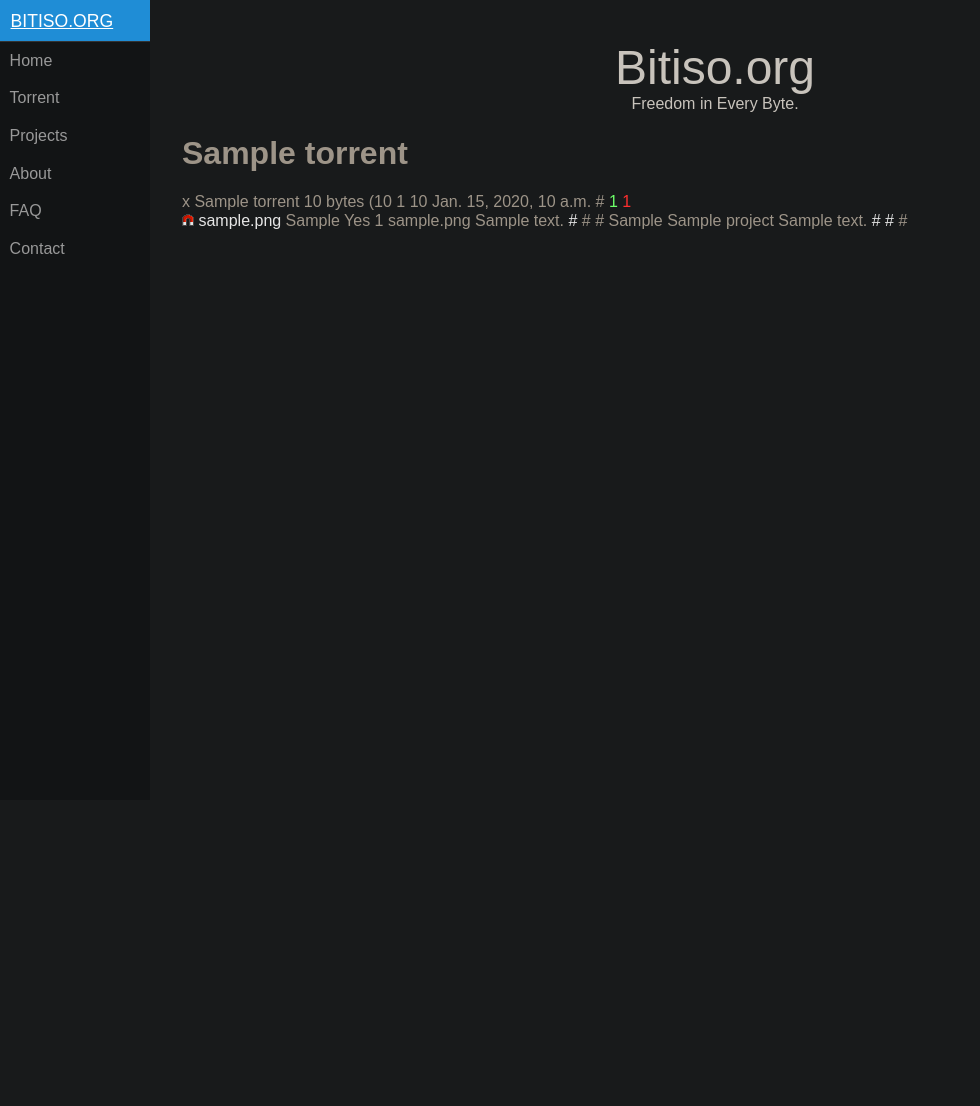
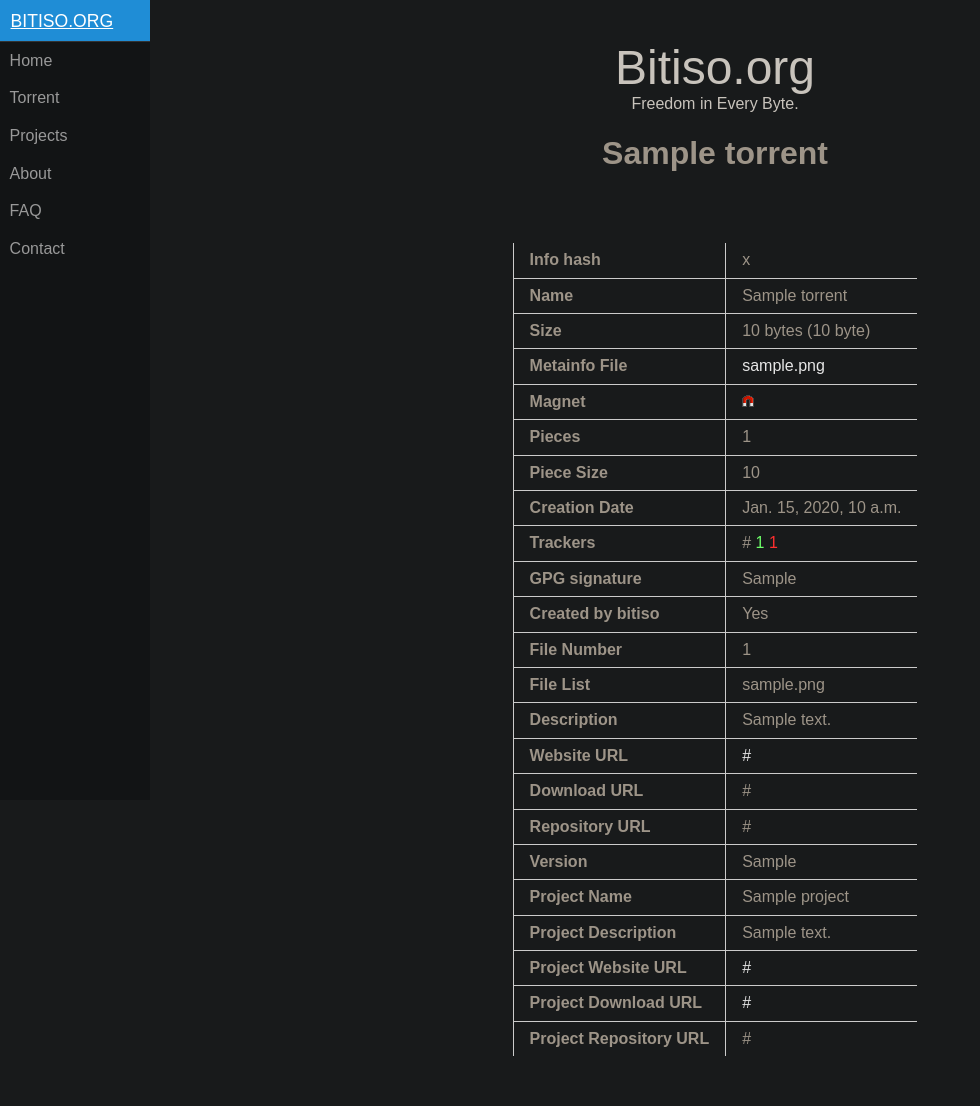
Before and after one commit to pandamasta/bitiso-django, a Django app: page /detail/x/ in a window 1280 px wide. Shown: the whole page, without its empty margins (0-980 px from the left). Before the commit the page ends 254 px from the top, so only its background shows below. Run offline with Django 3.2, Linux system fonts and the light colour scheme; tables that the repository leaves empty hold one stand-in row (values such as "Sample post"); some libraries are stand-ins or nearby versions.

Commit message:
Reformat details.html

```diff
--- a/torrent/templates/torrent/details.html
+++ b/torrent/templates/torrent/details.html
@@ -2,74 +2,143 @@
 {% load static %}
 {% block title %}Bitiso.org{% endblock %}
 {% block content %}
-    <h1>{{ torrent_detail.name }}</h1>
+    <h1 style="text-align: center">{{ torrent_detail.name }}</h1>
+    <div class="scrollable-container">
 
-
-{{ torrent_detail.info_hash}}
-    {{ torrent_detail.name}}
-    {{ torrent_detail.size | filesizeformat }} ({{torrent_detail.size}}
-    {{ torrent_detail.pieces}}
-    {{ torrent_detail.piece_size}}
-    {{ torrent_detail.creation }}
+<table class="pure-table pure-table-bordered">
+    <tbody>
+        <tr>
+            <td><strong>Info hash</strong></td>
+            <td>{{ torrent_detail.info_hash }}</td>
+        </tr>
+        <tr>
+            <td><strong>Name</strong></td>
+            <td>{{ torrent_detail.name }}</td>
+        </tr>
+        <tr>
+            <td><strong>Size</strong></td>
+            <td>{{ torrent_detail.size | filesizeformat }} ({{ torrent_detail.size }} byte)</td>
+        </tr>
+        <tr>
+            <td><strong>Metainfo File</strong></td>
+            <td><a href="/media/{{ torrent_detail.metainfo_file }}">{{ torrent_detail.torrent_filename }}</a></td>
+        </tr>
+        <tr>
+            <td><strong>Magnet</strong></td>
+            <td><a href="{{ torrent_detail.magnet }}"><img src="{% static 'img/icon-magnet.gif' %}" alt="Magnet link"></a></td>
+        </tr>
+        <tr>
+            <td><strong>Pieces</strong></td>
+            <td>{{ torrent_detail.pieces }}</td>
+        </tr>
+        <tr>
+            <td><strong>Piece Size</strong></td>
+            <td>{{ torrent_detail.piece_size }}</td>
+        </tr>
+        <tr>
+            <td><strong>Creation Date</strong></td>
+            <td>{{ torrent_detail.creation }}</td>
+        </tr>
+        <tr>
+            <td><strong>Trackers</strong></td>
+            <td>
                 {% for tracker in tracker_detail %}
-           {{ tracker.tracker.url }} <span class="seed">{{ tracker.seed }}</span> <span class="leech">{{ tracker.leech }}</span> <br/>
+                    {{ tracker.tracker.url }} <span class="seed">{{ tracker.seed }}</span> <span class="leech">{{ tracker.leech }}</span><br/>
                 {% endfor %}
-    <a href="{{ torrent_detail.magnet}} "><img src="{% static 'img/icon-magnet.gif' %}" alt="Magnet link"></a>
-    <a href="/media/{{ torrent_detail.metainfo_file }} ">{{ torrent_detail.torrent_filename }}</a>
+            </td>
+        </tr>
         {% if torrent_detail.gpg_signature %}
-        {{ torrent_detail.gpg_signature }}
+        <tr>
+            <td><strong>GPG signature</strong></td>
+            <td>{{ torrent_detail.gpg_signature }}</td>
+        </tr>
         {% endif %}
+        <tr>
+            <td><strong>Created by bitiso</strong></td>
+            <td>
                 {% if torrent_detail.is_bitiso == True %}
                     Yes
                 {% else %}
                     No
                 {% endif %}
-{{ torrent_detail.file_nbr}}
-{{ torrent_detail.file_list}}
-
+            </td>
+        </tr>
+    <tr>
+    <td><strong>File Number</strong></td>
+    <td>{{ torrent_detail.file_nbr }}</td>
+</tr>
+<tr>
+    <td><strong>File List</strong></td>
+    <td>{{ torrent_detail.file_list }}</td>
+</tr>
 {% if torrent_detail.description %}
-  {{ torrent_detail.description }}
+<tr>
+    <td><strong>Description</strong></td>
+    <td>{{ torrent_detail.description }}</td>
+</tr>
+{% endif %}
+{% if torrent_detail.website_url %}
+<tr>
+    <td><strong>Website URL</strong></td>
+    <td><a href="{{ torrent_detail.website_url }}">{{ torrent_detail.website_url }}</a></td>
+</tr>
+{% endif %}
+{% if torrent_detail.website_url_download %}
+<tr>
+    <td><strong>Download URL</strong></td>
+    <td>{{ torrent_detail.website_url_download }}</td>
+</tr>
+{% endif %}
+{% if torrent_detail.website_url_repo %}
+<tr>
+    <td><strong>Repository URL</strong></td>
+    <td>{{ torrent_detail.website_url_repo }}</td>
+</tr>
+{% endif %}
+{% if torrent_detail.architecture %}
+<tr>
+    <td><strong>Architecture</strong></td>
+    <td>{{ torrent_detail.architecture }}</td>
+</tr>
+{% endif %}
+{% if torrent_detail.version %}
+<tr>
+    <td><strong>Version</strong></td>
+    <td>{{ torrent_detail.version }}</td>
+</tr>
+{% endif %}
+{% if torrent_detail.project.name %}
+<tr>
+    <td><strong>Project Name</strong></td>
+    <td>{{ torrent_detail.project.name }}</td>
+</tr>
+{% endif %}
+{% if torrent_detail.project.description %}
+<tr>
+    <td><strong>Project Description</strong></td>
+    <td>{{ torrent_detail.project.description }}</td>
+</tr>
+{% endif %}
+{% if torrent_detail.project.website_url %}
+<tr>
+    <td><strong>Project Website URL</strong></td>
+    <td><a href="{{ torrent_detail.project.website_url }}">{{ torrent_detail.project.website_url }}</a></td>
+</tr>
+{% endif %}
+{% if torrent_detail.project.website_url_download %}
+<tr>
+    <td><strong>Project Download URL</strong></td>
+    <td><a href="{{ torrent_detail.project.website_url_download }}">{{ torrent_detail.project.website_url_download }}</a></td>
+</tr>
+{% endif %}
+{% if torrent_detail.project.website_url_repo %}
+<tr>
+    <td><strong>Project Repository URL</strong></td>
+    <td>{{ torrent_detail.project.website_url_repo }}</td>
+</tr>
     {% endif %}
 
-    {%  if torrent_detail.website_url %}
-<a href="{{ torrent_detail.website_url }}">{{ torrent_detail.website_url }}</a>
-  {% endif %}
-
-  {% if torrent_detail.website_url_download %}
-{{ torrent_detail.website_url_download }}
-  {% endif %}
-
-  {% if torrent_detail.website_url_repo %}
-{{ torrent_detail.website_url_repo }}
-  {% endif %}
-
-  {% if torrent_detail.architecture  %}
-  {{ torrent_detail.architecture }}
-  {% endif %}
-
-  {% if torrent_detail.version  %}
-  {{ torrent_detail.version }}
-  {% endif %}
-
-  {% if torrent_detail.project.name %}
-  {{ torrent_detail.project.name }}
-  {% endif %}
-
-  {% if torrent_detail.project.description  %}
-  {{ torrent_detail.project.description }}
-  {% endif %}
-
-  {% if torrent_detail.project.website_url  %}
-  <a href="{{  torrent_detail.project.website_url }}">{{  torrent_detail.project.website_url }}</a>
-  {% endif %}
-
-  {%   if  torrent_detail.project.website_url_download  %}
-<a href="{{ torrent_detail.project.website_url_download }}">{{ torrent_detail.project.website_url_download }}</a>
-  {% endif %}
-
-  {%   if   torrent_detail.website_url_repo  %}
-{{ torrent_detail.project.website_url_repo }}
-  {% endif %}
-
-
+    </tbody>
+</table>
+    </div>
 {% endblock %}
```
Lines whose indentation alone changed are shown as unchanged.
